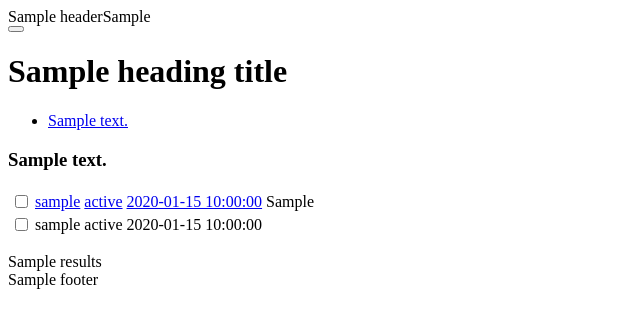
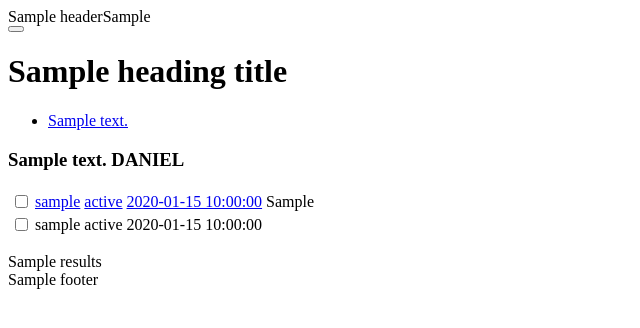
Before and after one commit to dirsis/demo, a PHP site: template admin/view/template/user/user_list.twig in a window 1280 px wide. Shown: the top 328 px of the page, without its empty margins (0-640 px from the left). Run offline with PHP 8.4, Linux system fonts and the light colour scheme; the template is opened without the code that fills it: most values are stand-ins (such as "Sample title", 1, 10 or a date in 2020); some libraries are stand-ins or nearby versions.

Commit message:
modif daniel

```diff
--- a/admin/view/template/user/user_list.twig
+++ b/admin/view/template/user/user_list.twig
@@ -26,7 +26,7 @@
     {% endif %}
     <div class="panel panel-default">
       <div class="panel-heading">
-        <h3 class="panel-title"><i class="fa fa-list"></i> {{ text_list }}</h3>
+        <h3 class="panel-title"><i class="fa fa-list"></i> {{ text_list }} DANIEL</h3>
       </div>
       <div class="panel-body">
         <form action="{{ delete }}" method="post" enctype="multipart/form-data" id="form-user">
```
